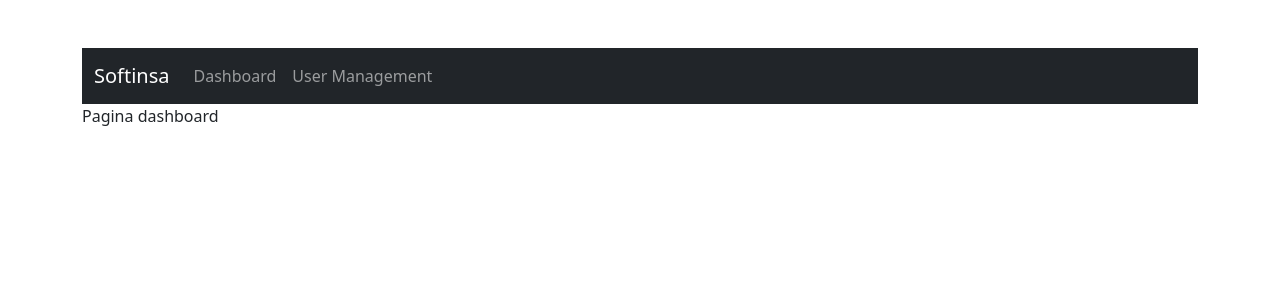
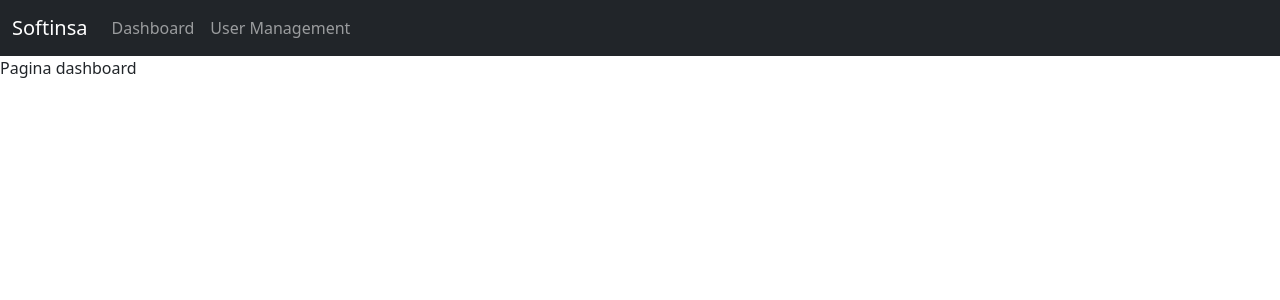
Before and after one commit to mvr2004/frontend-ai2-proj, a React (Create React App) app: page /dashboard in a window 1280 px wide. Shown: the top 300 px of the page. Built offline with nearby package versions, Linux system fonts and the light colour scheme.

Commit message:
Update App.js

```diff
--- a/src/App.js
+++ b/src/App.js
@@ -9,14 +9,12 @@ import Navigation from './components/Navigation';
 const App = () => {
   return (
     <Router>
-      <div className="container mt-5">
         <Routes>
           <Route path="/login" element={<LoginPage />} />
           <Route path="/register" element={<RegisterPage />} />
           <Route path="/dashboard" element={<DashboardPage />} />
           <Route path="/users" element={<UserManagement />} />
         </Routes>
-      </div>
     </Router>
   );
 };
```
